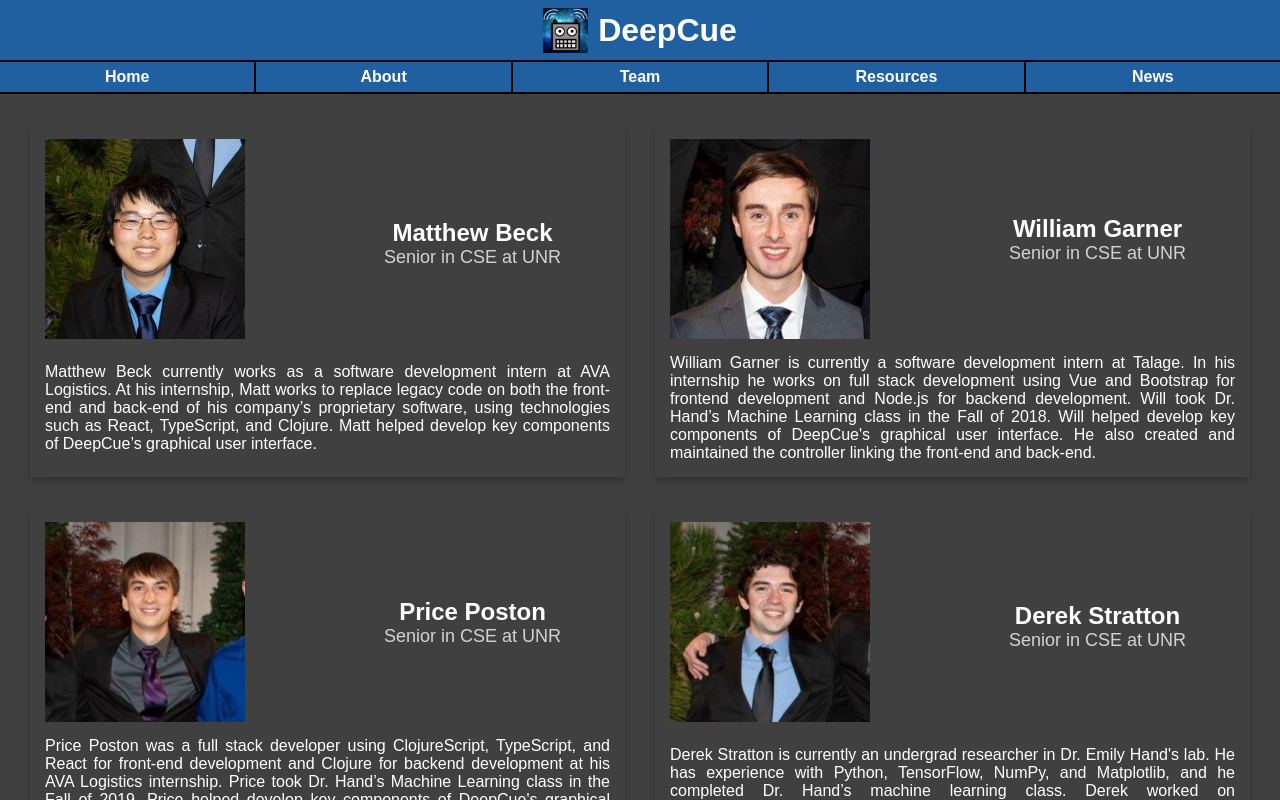
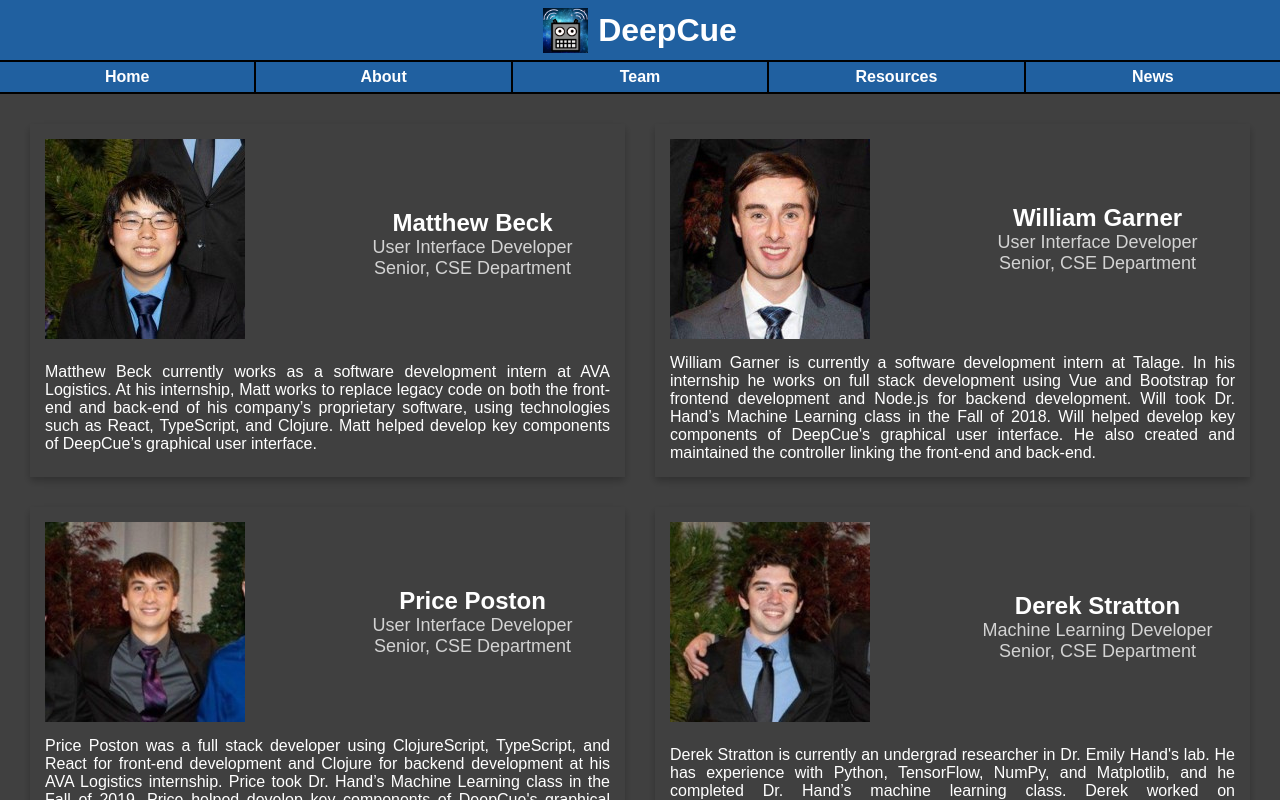
Before and after one commit to matthewbeck1998/deepcue-website, a React (Create React App) app: page / in a window 1280 px wide. Both pictures are taken after a click on the element "Team". Built offline with nearby package versions, Linux system fonts and the light colour scheme.

Commit message:
Change developer titles

```diff
--- a/src/TeamSection.tsx
+++ b/src/TeamSection.tsx
@@ -19,7 +19,8 @@ function TeamSection() {
         />
         <div className="team-card-nameplate">
           <h2 className="team-card-name">Matthew Beck</h2>
-          <p className="team-card-title">Senior in CSE at UNR</p>
+          <p className="team-card-title">User Interface Developer</p>
+          <p className="team-card-title">Senior, CSE Department</p>
         </div>
         <p className="team-card-description">
           Matthew Beck currently works as a software development intern at AVA
@@ -38,7 +39,8 @@ function TeamSection() {
         />
         <div className="team-card-nameplate">
           <h2 className="team-card-name">William Garner</h2>
-          <p className="team-card-title">Senior in CSE at UNR</p>
+          <p className="team-card-title">User Interface Developer</p>
+          <p className="team-card-title">Senior, CSE Department</p>
         </div>
 
         <p className="team-card-description">
@@ -60,7 +62,8 @@ function TeamSection() {
         />
         <div className="team-card-nameplate">
           <h2 className="team-card-name">Price Poston</h2>
-          <p className="team-card-title">Senior in CSE at UNR</p>
+          <p className="team-card-title">User Interface Developer</p>
+          <p className="team-card-title">Senior, CSE Department</p>
         </div>
 
         <p className="team-card-description">
@@ -80,7 +83,8 @@ function TeamSection() {
         />
         <div className="team-card-nameplate">
           <h2 className="team-card-name">Derek Stratton</h2>
-          <p className="team-card-title">Senior in CSE at UNR</p>
+          <p className="team-card-title">Machine Learning Developer</p>
+          <p className="team-card-title">Senior, CSE Department</p>
         </div>
 
         <p className="team-card-description">
```
